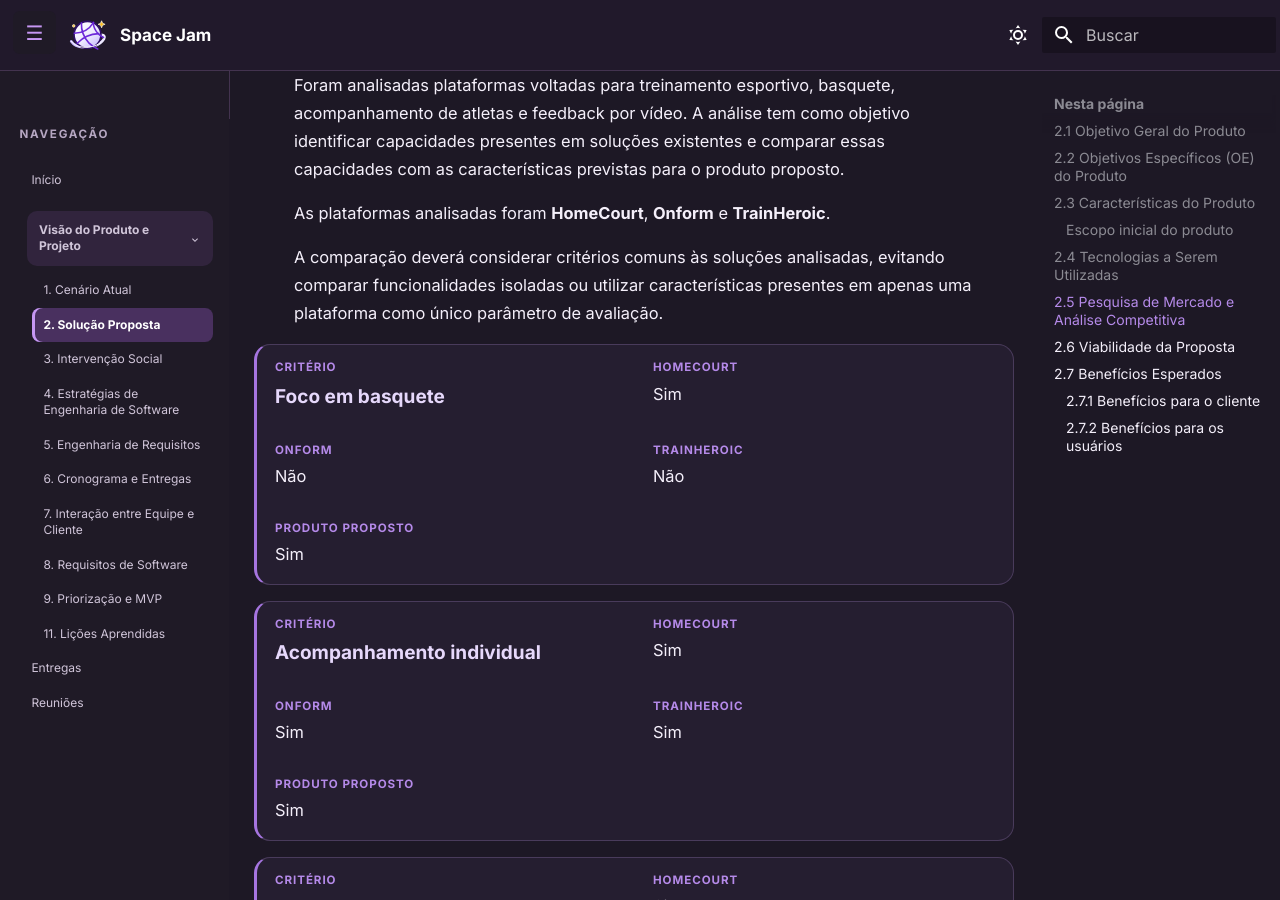
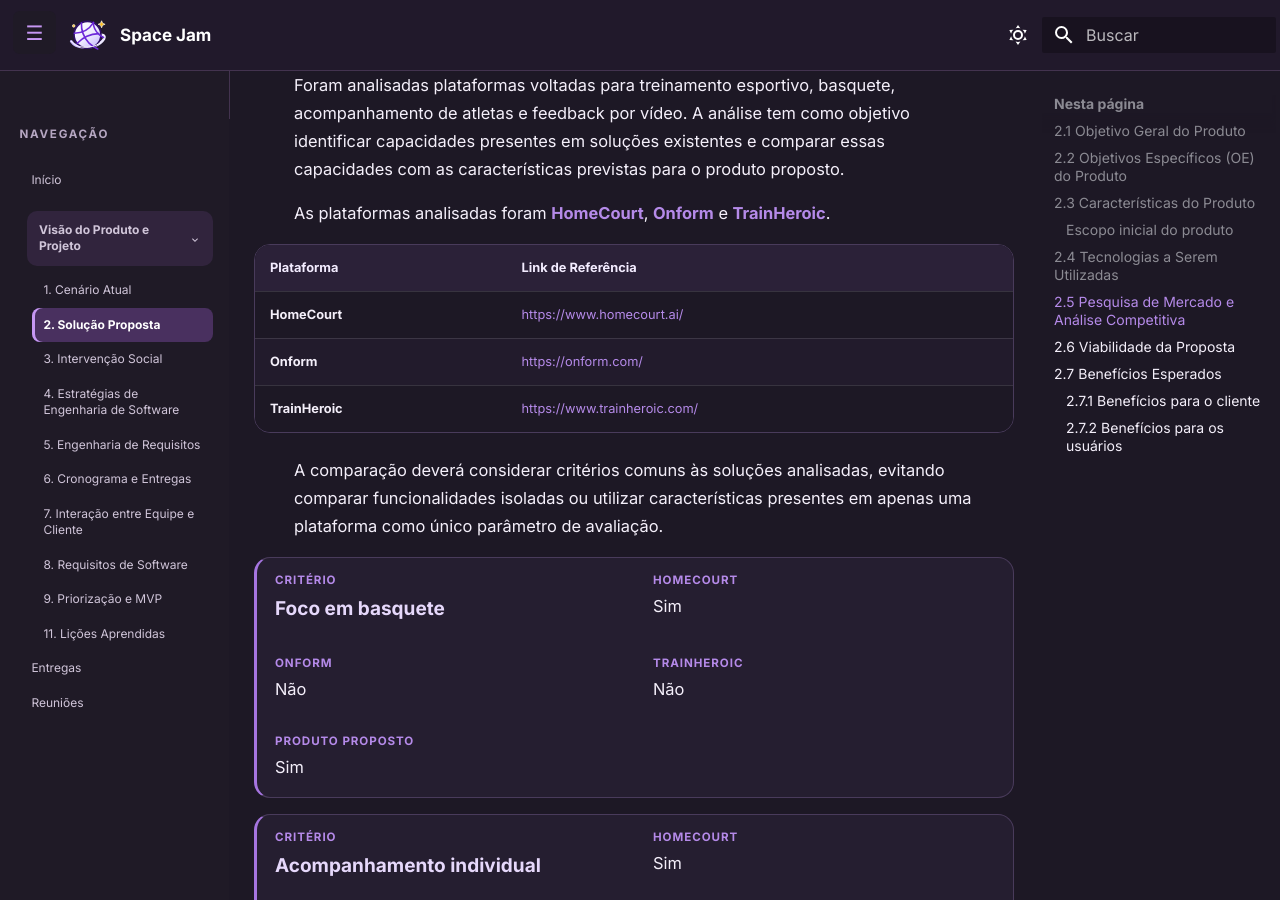
Before and after one commit to mdsreq-fga-unb/REQ-2026.2-T01-SpaceJam, an MkDocs documentation site: the page built from docs/solucao.md, in a window 1280 px wide and 900 px high, scrolled down 6843 px. Built offline with MkDocs 1.6.1 and Material for MkDocs 9.7.7, drawn with Linux system fonts in a browser that asks for light colours; comment, search, counter and statistics services are not loaded.

Commit message:
docs: adicionar links de referência das plataformas na análise competitiva

```diff
--- a/docs/solucao.md
+++ b/docs/solucao.md
@@ -107,7 +107,13 @@
 
 Foram analisadas plataformas voltadas para treinamento esportivo, basquete, acompanhamento de atletas e feedback por vídeo. A análise tem como objetivo identificar capacidades presentes em soluções existentes e comparar essas capacidades com as características previstas para o produto proposto.
 
-As plataformas analisadas foram **HomeCourt**, **Onform** e **TrainHeroic**.
+As plataformas analisadas foram **[HomeCourt](https://www.homecourt.ai/)**, **[Onform](https://onform.com/)** e **[TrainHeroic](https://www.trainheroic.com/)**.
+
+| Plataforma | Link de Referência |
+| :--- | :--- |
+| **HomeCourt** | [https://www.homecourt.ai/](https://www.homecourt.ai/) |
+| **Onform** | [https://onform.com/](https://onform.com/) |
+| **TrainHeroic** | [https://www.trainheroic.com/](https://www.trainheroic.com/) |
 
 A comparação deverá considerar critérios comuns às soluções analisadas, evitando comparar funcionalidades isoladas ou utilizar características presentes em apenas uma plataforma como único parâmetro de avaliação.
 
```
